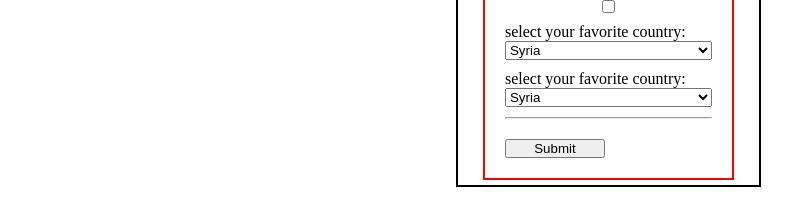
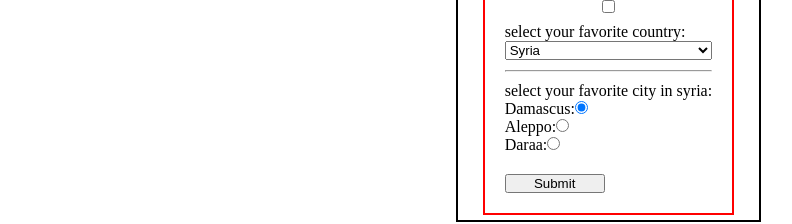
Before and after one commit to Yasin-Horani/react-for-fun, a React (Create React App) app: page / in a window 1280 px wide. Shown: the part 995-1219 px from the top of the page, without its empty margins (243-1035 px from the left). Built offline with nearby package versions, Linux system fonts and the light colour scheme.

Commit message:
add radio

```diff
--- a/src/components/MyForm.tsx
+++ b/src/components/MyForm.tsx
@@ -8,6 +8,7 @@ function MyForm() {
     generalInfo: "",
     isAdult: false,
     country: "Syria",
+    city: "Damascus",
   });
 
   return (
@@ -97,24 +98,47 @@ function MyForm() {
           </select>
         </label>
 
-          <label style={{ display: "flex", flexDirection: "column" }}>
-          select your favorite country:
-          <select
-            value={formInput.country}
-            onChange={(event) =>
-              setFormInput({ ...formInput, country: event.target.value })
-            }
-            name="country"
-            id="country"
-          >
-            <option value="Syria">Syria</option>
-            <option value="Soria">Soria</option>
-            <option value="Shaam">Bilad AL Shaam</option>
-          </select>
+        <hr />
+
+        <label style={{ display: "flex", flexDirection: "column" }}>
+          select your favorite city in syria:
+          <span>
+            Damascus:
+            <input
+              type="radio"
+              name="city"
+              value="Damascus"
+              checked={formInput.city === "Damascus"}
+              onChange={(e) =>
+                setFormInput({ ...formInput, city: e.target.value })
+              }
+            />
+          </span>
+          <span>
+            Aleppo:
+            <input
+              type="radio"
+              name="city"
+              value="Aleppo"
+              checked={formInput.city === "Aleppo"}
+              onChange={(e) =>
+                setFormInput({ ...formInput, city: e.target.value })
+              }
+            />
+          </span>
+          <span>
+            Daraa:
+            <input
+              type="radio"
+              name="city"
+              value="Daraa"
+              checked={formInput.city === "Daraa"}
+              onChange={(e) =>
+                setFormInput({ ...formInput, city: e.target.value })
+              }
+            />
+          </span>
         </label>
-
-      <hr />
-
         <button style={{ width: "100px", marginTop: "10px" }} type="submit">
           Submit
         </button>
```
